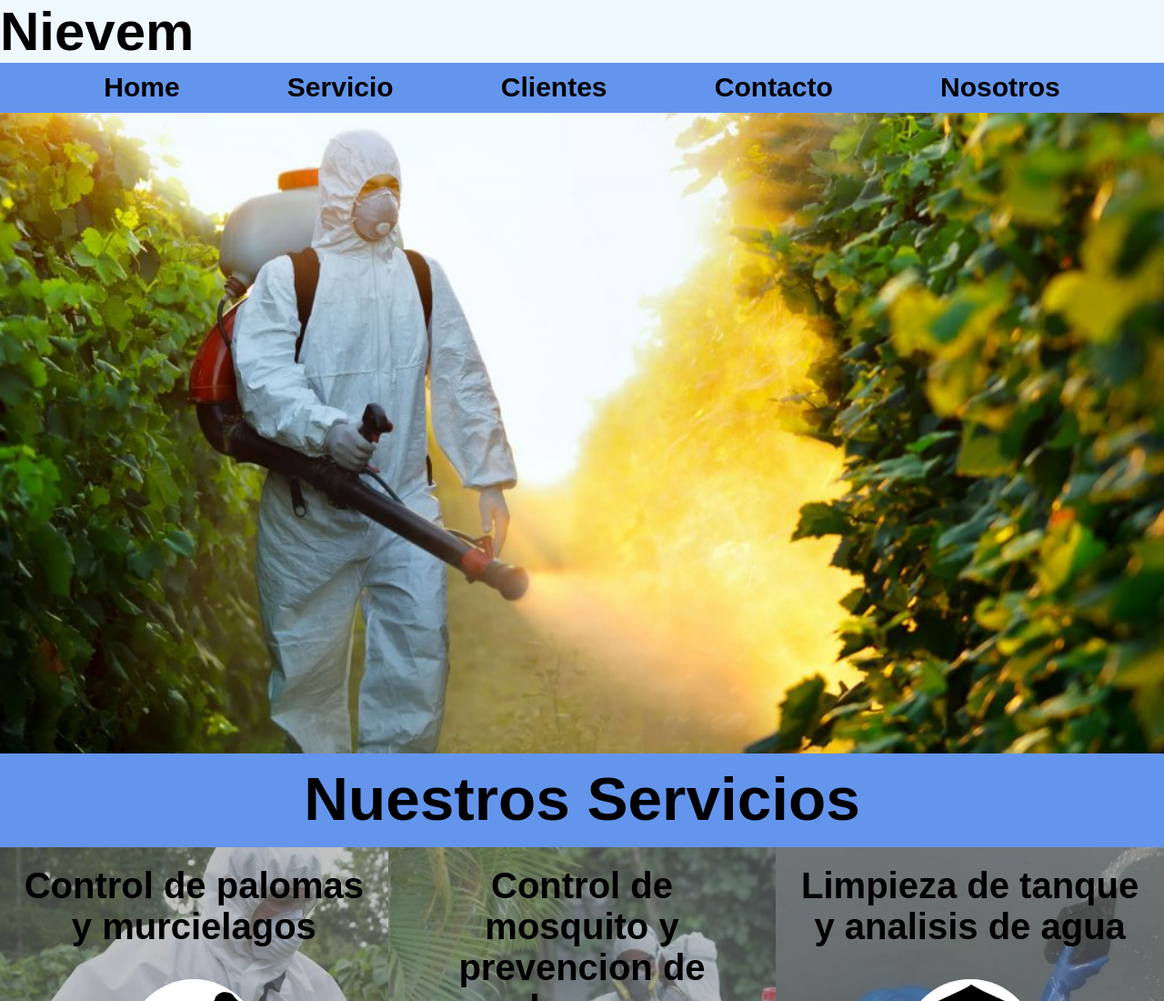
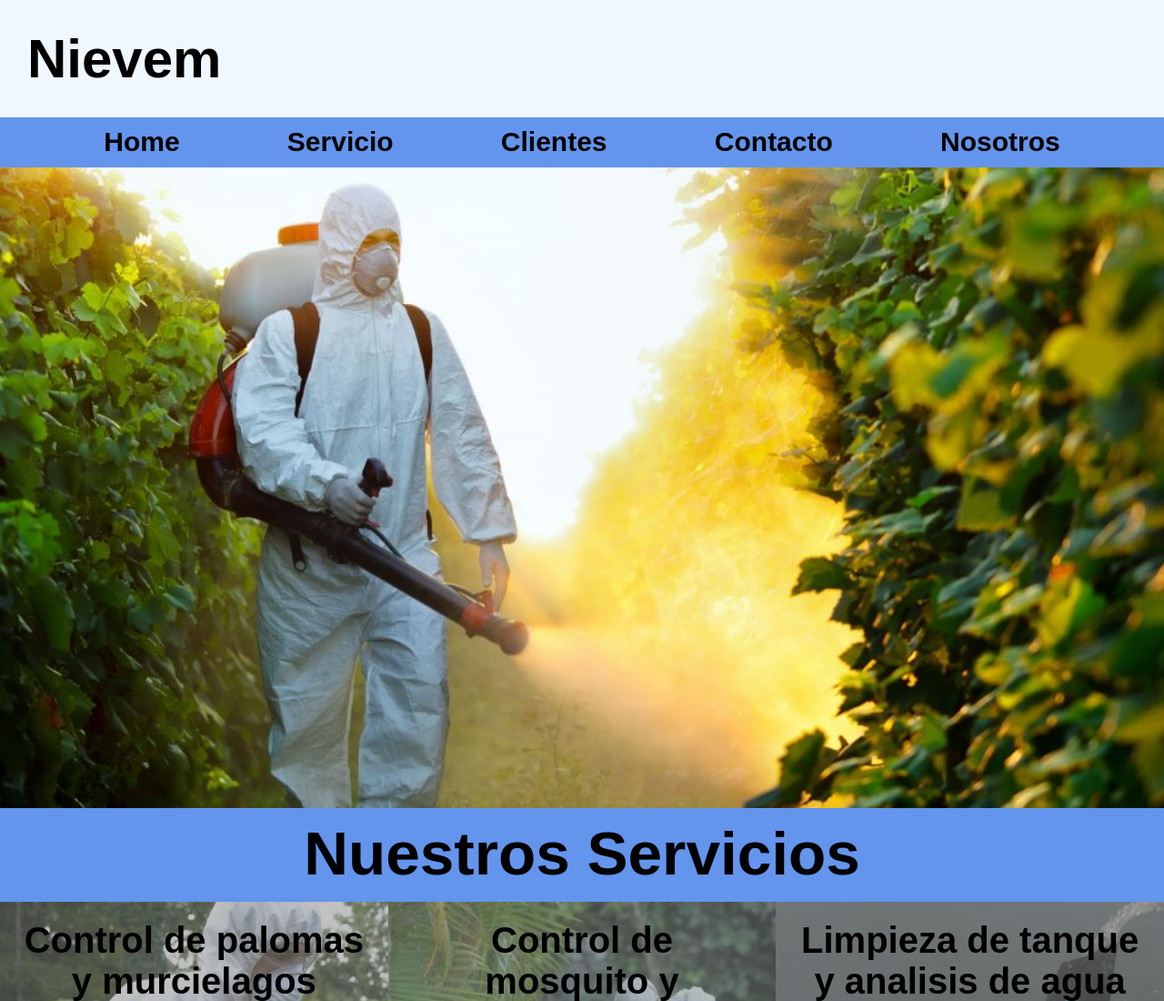
Before and after one commit to BraianBortolotti/entregabraianbortolotti, a plain HTML site: page index.html in a window 1280 px wide. Shown: the top 1100 px of the page at 91% size. Drawn offline with nearby package versions, Linux system fonts and the light colour scheme; a web font is replaced by a local one.

```diff
--- a/css/style.css
+++ b/css/style.css
@@ -6,12 +6,12 @@
     font-family: 'Smooch Sans', sans-serif;
     background-color: aliceblue;
 }
-/* header div h2 {
+header div h2 {
     background-color: aliceblue;
     padding: 30px;
 
 
-} */
+}
 
  header nav {
      width: 100%;
```
